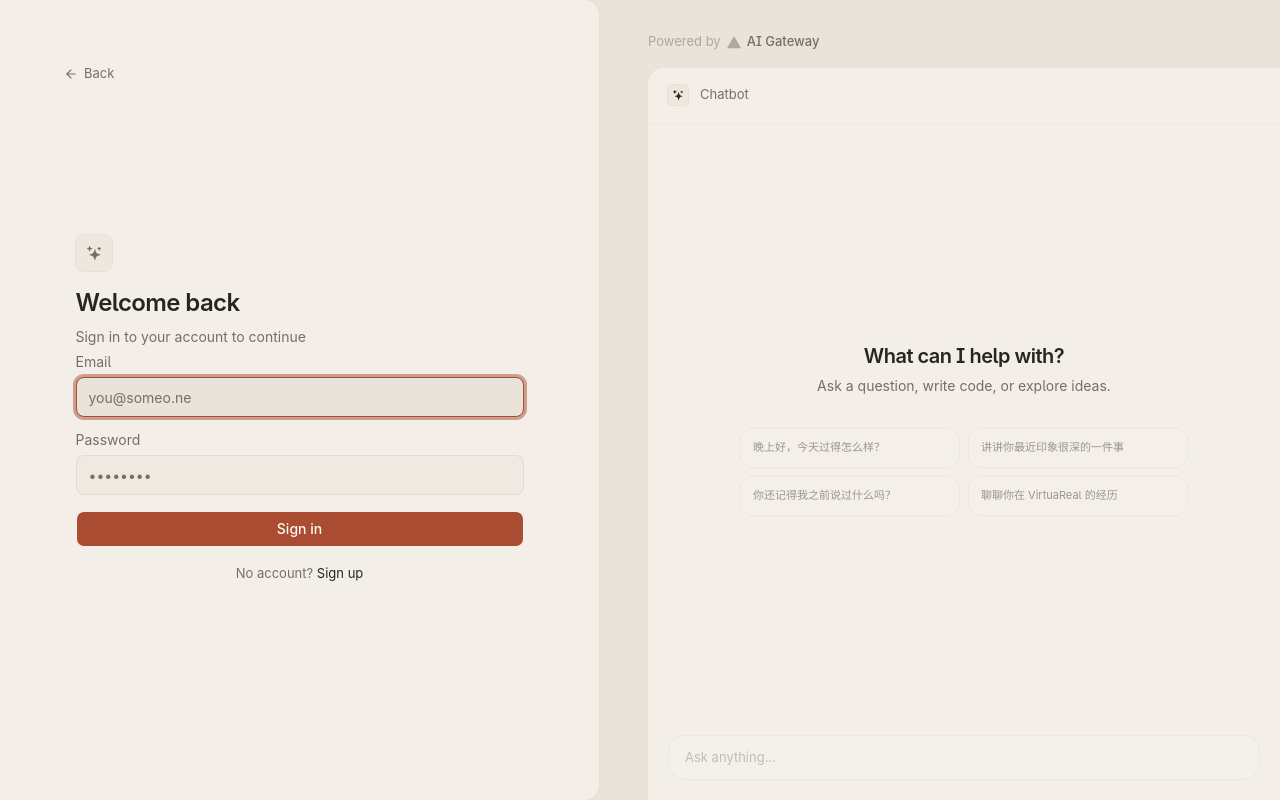
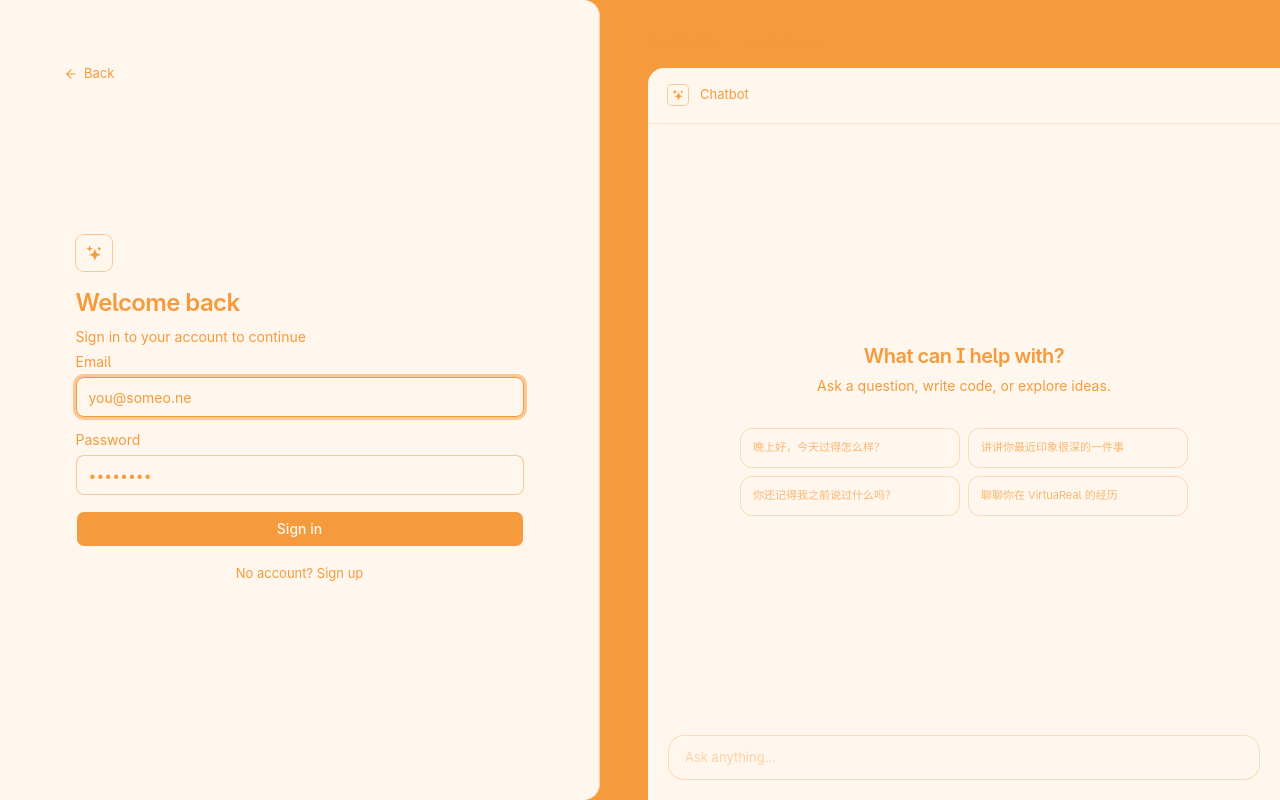
Before and after one commit to DUThansersuki/HanserPureChat, a Next.js app in the folder chatbot/: page /login in a window 1280 px wide. Built offline with nearby package versions, Linux system fonts and the light colour scheme; no server answers; what bcrypt-ts would draw is missing.

Commit message:
Refresh chat UI with orange theme and animated waiting states

```diff
--- a/chatbot/app/(chat)/layout.tsx
+++ b/chatbot/app/(chat)/layout.tsx
@@ -11,7 +11,7 @@ import { ActiveChatProvider } from "@/hooks/use-active-chat";
 export default function Layout({ children }: { children: React.ReactNode }) {
   return (
     <DataStreamProvider>
-      <Suspense fallback={<div className="flex h-dvh bg-sidebar" />}>
+      <Suspense fallback={<div className="flex h-dvh bg-background" />}>
         <SidebarShell>{children}</SidebarShell>
       </Suspense>
     </DataStreamProvider>
--- a/chatbot/app/globals.css
+++ b/chatbot/app/globals.css
@@ -48,47 +48,47 @@
 
 :root {
   --radius: 0.5rem;
-  --background: #f3efe8;
-  --foreground: #28251f;
-  --card: #f8f5ef;
-  --card-foreground: #28251f;
-  --popover: #f8f5ef;
-  --popover-foreground: #28251f;
-  --primary: #a94c31;
-  --primary-foreground: #fff9f1;
-  --secondary: #dfe0e9;
-  --secondary-foreground: #34336e;
-  --muted: #e9e3d9;
-  --muted-foreground: #746f66;
-  --accent: #e6ddd2;
-  --accent-foreground: #34336e;
-  --destructive: #a94438;
-  --border: #d7cfc3;
-  --input: #cec5b8;
-  --ring: #a94c31;
+  --background: #fff7ed;
+  --foreground: #f59a3d;
+  --card: #fff7ed;
+  --card-foreground: #f59a3d;
+  --popover: #fff7ed;
+  --popover-foreground: #f59a3d;
+  --primary: #f59a3d;
+  --primary-foreground: #fff7ed;
+  --secondary: #fff7ed;
+  --secondary-foreground: #f59a3d;
+  --muted: #fff7ed;
+  --muted-foreground: #f59a3d;
+  --accent: #fff7ed;
+  --accent-foreground: #f59a3d;
+  --destructive: #e36b60;
+  --border: #f59a3d;
+  --input: #fff7ed;
+  --ring: #f59a3d;
   --chart-1: oklch(0.646 0.222 41.116);
   --chart-2: oklch(0.6 0.118 184.704);
   --chart-3: oklch(0.398 0.07 227.392);
   --chart-4: oklch(0.828 0.189 84.429);
   --chart-5: oklch(0.769 0.188 70.08);
-  --sidebar: #e9e3d9;
-  --sidebar-foreground: #5f5a52;
-  --sidebar-primary: #a94c31;
-  --sidebar-primary-foreground: #fff9f1;
-  --sidebar-accent: #ddd5ca;
-  --sidebar-accent-foreground: #28251f;
-  --sidebar-border: #d2c8bb;
-  --sidebar-ring: #a94c31;
+  --sidebar: #f59a3d;
+  --sidebar-foreground: #fff7ed;
+  --sidebar-primary: #f59a3d;
+  --sidebar-primary-foreground: #fff7ed;
+  --sidebar-accent: #e98d31;
+  --sidebar-accent-foreground: #fff7ed;
+  --sidebar-border: #fff7ed;
+  --sidebar-ring: #fff7ed;
 
-  --hanser-navy: #34336e;
-  --hanser-rust: #a94c31;
-  --hanser-gold: #9c7a37;
-  --message-user: #dfe0e9;
+  --hanser-navy: #26345d;
+  --hanser-rust: #f59a3d;
+  --hanser-gold: #f59a3d;
+  --message-user: #fff7ed;
 
-  --shadow-card: 0 1px 2px rgb(40 37 31 / 0.04);
-  --shadow-float: 0 8px 22px -12px rgb(40 37 31 / 0.18);
+  --shadow-card: 0 1px 2px rgb(15 22 44 / 0.18);
+  --shadow-float: 0 8px 22px -12px rgb(15 22 44 / 0.55);
   --shadow-composer: none;
-  --shadow-composer-focus: 0 0 0 1px rgb(169 76 49 / 0.28);
+  --shadow-composer-focus: 0 0 0 1px rgb(245 154 61 / 0.55);
   --shadow-inset: inset 0 1px 1px oklch(0 0 0 / 0.03);
   --shadow-glow: none;
 
@@ -96,47 +96,47 @@
 }
 
 .dark {
-  --background: #121318;
-  --foreground: #e8e4de;
-  --card: #15161c;
-  --card-foreground: #e8e4de;
-  --popover: #181921;
-  --popover-foreground: #e8e4de;
-  --primary: #c76542;
-  --primary-foreground: #fff8f2;
-  --secondary: #292a40;
-  --secondary-foreground: #d9d8e8;
-  --muted: #1b1c24;
-  --muted-foreground: #8e8b91;
-  --accent: #24252f;
-  --accent-foreground: #e8e4de;
-  --destructive: #d66a5d;
-  --border: #2b2b34;
-  --input: #34343d;
-  --ring: #c76542;
+  --background: #fff7ed;
+  --foreground: #f59a3d;
+  --card: #fff7ed;
+  --card-foreground: #f59a3d;
+  --popover: #fff7ed;
+  --popover-foreground: #f59a3d;
+  --primary: #f59a3d;
+  --primary-foreground: #fff7ed;
+  --secondary: #fff7ed;
+  --secondary-foreground: #f59a3d;
+  --muted: #fff7ed;
+  --muted-foreground: #f59a3d;
+  --accent: #fff7ed;
+  --accent-foreground: #f59a3d;
+  --destructive: #e36b60;
+  --border: #f59a3d;
+  --input: #fff7ed;
+  --ring: #f59a3d;
   --chart-1: oklch(0.488 0.243 264.376);
   --chart-2: oklch(0.696 0.17 162.48);
   --chart-3: oklch(0.769 0.188 70.08);
   --chart-4: oklch(0.627 0.265 303.9);
   --chart-5: oklch(0.645 0.246 16.439);
-  --sidebar: #181921;
-  --sidebar-foreground: #c3bec0;
-  --sidebar-primary: #c76542;
-  --sidebar-primary-foreground: #fff8f2;
-  --sidebar-accent: #23242d;
-  --sidebar-accent-foreground: #e8e4de;
-  --sidebar-border: #292a32;
-  --sidebar-ring: #c76542;
+  --sidebar: #f59a3d;
+  --sidebar-foreground: #fff7ed;
+  --sidebar-primary: #f59a3d;
+  --sidebar-primary-foreground: #fff7ed;
+  --sidebar-accent: #e98d31;
+  --sidebar-accent-foreground: #fff7ed;
+  --sidebar-border: #fff7ed;
+  --sidebar-ring: #fff7ed;
 
-  --hanser-navy: #55558e;
-  --hanser-rust: #c76542;
-  --hanser-gold: #d6b56c;
-  --message-user: #292a40;
+  --hanser-navy: #26345d;
+  --hanser-rust: #f59a3d;
+  --hanser-gold: #f59a3d;
+  --message-user: #fff7ed;
 
-  --shadow-card: 0 1px 2px rgb(0 0 0 / 0.12);
-  --shadow-float: 0 10px 24px -14px rgb(0 0 0 / 0.5);
+  --shadow-card: 0 1px 2px rgb(15 22 44 / 0.18);
+  --shadow-float: 0 10px 24px -14px rgb(15 22 44 / 0.65);
   --shadow-composer: none;
-  --shadow-composer-focus: 0 0 0 1px rgb(199 101 66 / 0.32);
+  --shadow-composer-focus: 0 0 0 1px rgb(245 154 61 / 0.55);
 }
 
 @layer base {
@@ -293,6 +293,34 @@ textarea:focus-visible {
     opacity: 1;
     transform: translateY(0);
   }
+}
+
+@keyframes thinking-shimmer {
+  from {
+    background-position: 140% 0;
+  }
+  to {
+    background-position: -140% 0;
+  }
+}
+
+.thinking-shimmer {
+  color: #fff;
+  -webkit-text-fill-color: transparent;
+  background-image: linear-gradient(
+    105deg,
+    #fff 0%,
+    #fff 38%,
+    #f59a3d 48%,
+    #ffd39e 52%,
+    #fff 62%,
+    #fff 100%
+  );
+  background-position: 140% 0;
+  -webkit-background-clip: text;
+  background-clip: text;
+  background-size: 240% 100%;
+  animation: thinking-shimmer 2.55s linear infinite;
 }
 
 @utility fade-up {
--- a/chatbot/app/layout.tsx
+++ b/chatbot/app/layout.tsx
@@ -15,8 +15,8 @@ export const viewport = {
   maximumScale: 1,
 };
 
-const LIGHT_THEME_COLOR = "hsl(0 0% 100%)";
-const DARK_THEME_COLOR = "hsl(240deg 10% 3.92%)";
+const LIGHT_THEME_COLOR = "#F59A3D";
+const DARK_THEME_COLOR = "#F59A3D";
 const THEME_COLOR_SCRIPT = `\
 (function() {
   var html = document.documentElement;
--- a/chatbot/components/chat/app-sidebar.tsx
+++ b/chatbot/components/chat/app-sidebar.tsx
@@ -72,7 +72,7 @@ export function AppSidebar({ user }: { user: LocalUser | undefined }) {
             <SidebarMenu>
               <SidebarMenuItem>
                 <SidebarMenuButton
-                  className="h-8 rounded-md border border-transparent text-[13px] text-sidebar-foreground/70 transition-colors duration-150 hover:border-sidebar-border/60 hover:bg-transparent hover:text-sidebar-foreground"
+                  className="h-9 rounded-md border border-transparent text-[14px] text-sidebar-foreground/70 transition-colors duration-150 hover:border-sidebar-border/60 hover:bg-transparent hover:text-sidebar-foreground"
                   onClick={handleNewChat}
                   tooltip="新对话"
                 >
--- a/chatbot/components/chat/multimodal-input.tsx
+++ b/chatbot/components/chat/multimodal-input.tsx
@@ -306,7 +306,7 @@ function PureMultimodalInput({
         onSubmit={handlePromptSubmit}
       >
         <PromptInputTextarea
-          className="min-h-[72px] max-h-[116px] px-4 pt-3.5 pb-1.5 text-[13px] leading-relaxed placeholder:text-muted-foreground/45"
+          className="min-h-[72px] max-h-[116px] px-4 pt-3.5 pb-1.5 text-[15px] leading-relaxed placeholder:text-muted-foreground/45 md:text-[15px]"
           data-testid="multimodal-input"
           disabled={isLoading}
           maxLength={12_000}
@@ -324,7 +324,7 @@ function PureMultimodalInput({
         />
         <PromptInputFooter className="px-3 pb-3">
           <PromptInputTools>
-            <span className="hidden px-1 text-[10px] text-muted-foreground/55 sm:inline">
+            <span className="hidden px-1 text-[12px] text-muted-foreground/55 sm:inline">
               Enter 发送 · Shift+Enter 换行
             </span>
           </PromptInputTools>
--- a/chatbot/components/chat/shell.tsx
+++ b/chatbot/components/chat/shell.tsx
@@ -107,7 +107,7 @@ export function ChatShell() {
       <div className="flex h-dvh w-full flex-row overflow-hidden">
         <div
           className={cn(
-            "flex min-w-0 flex-col bg-sidebar transition-[width] duration-300 ease-[cubic-bezier(0.32,0.72,0,1)]",
+            "flex min-w-0 flex-col bg-background transition-[width] duration-300 ease-[cubic-bezier(0.32,0.72,0,1)]",
             isArtifactVisible ? "w-[40%]" : "w-full"
           )}
         >
--- a/chatbot/components/chat/sidebar-history-item.tsx
+++ b/chatbot/components/chat/sidebar-history-item.tsx
@@ -18,7 +18,7 @@ const PureChatItem = ({
     <SidebarMenuItem>
       <SidebarMenuButton
         asChild
-        className="h-8 rounded-none border-transparent border-l-2 text-[13px] text-sidebar-foreground/50 transition-colors duration-150 hover:bg-transparent hover:text-sidebar-foreground data-active:bg-transparent data-active:font-normal data-active:text-sidebar-foreground/50 data-[active=true]:border-[var(--hanser-rust)] data-[active=true]:font-medium data-[active=true]:text-sidebar-foreground"
+        className="h-9 rounded-none border-transparent border-l-2 text-[14px] text-sidebar-foreground/60 transition-colors duration-150 hover:bg-transparent hover:text-sidebar-foreground data-active:bg-transparent data-active:font-normal data-active:text-sidebar-foreground/60 data-[active=true]:border-[var(--hanser-rust)] data-[active=true]:font-medium data-[active=true]:text-sidebar-foreground"
         isActive={isActive}
       >
         <Link href={`/chat/${chat.id}`} onClick={closeMobile}>
--- a/chatbot/components/chat/suggested-actions.tsx
+++ b/chatbot/components/chat/suggested-actions.tsx
@@ -38,14 +38,14 @@ function PureSuggestedActions({ chatId, sendMessage }: SuggestedActionsProps) {
       {suggestedActions.map((suggestedAction) => (
         <div key={suggestedAction}>
           <Suggestion
-            className="h-9 w-full justify-start gap-3 rounded-none border-0 border-transparent border-l bg-transparent px-3 text-left text-[13px] text-muted-foreground transition-colors duration-150 hover:border-[var(--hanser-rust)]/45 hover:bg-transparent hover:text-foreground"
+            className="h-10 w-full justify-start gap-3 rounded-none border-0 border-transparent border-l bg-transparent px-3 text-left text-[15px] text-muted-foreground transition-colors duration-150 hover:border-[var(--hanser-rust)]/45 hover:bg-transparent hover:text-foreground"
             onClick={handleSuggestionClick}
             suggestion={suggestedAction}
             variant="ghost"
           >
             <span
               aria-hidden="true"
-              className="text-[10px] text-[var(--hanser-gold)]/70"
+              className="text-[12px] text-[var(--hanser-gold)]/70"
             >
               ✦
             </span>
```
Also changed, not shown: chatbot/components/chat/chat-header.tsx (+4 -3 lines), chatbot/components/chat/greeting.tsx (+3 -8 lines), chatbot/components/chat/message.tsx (+48 -4 lines).
